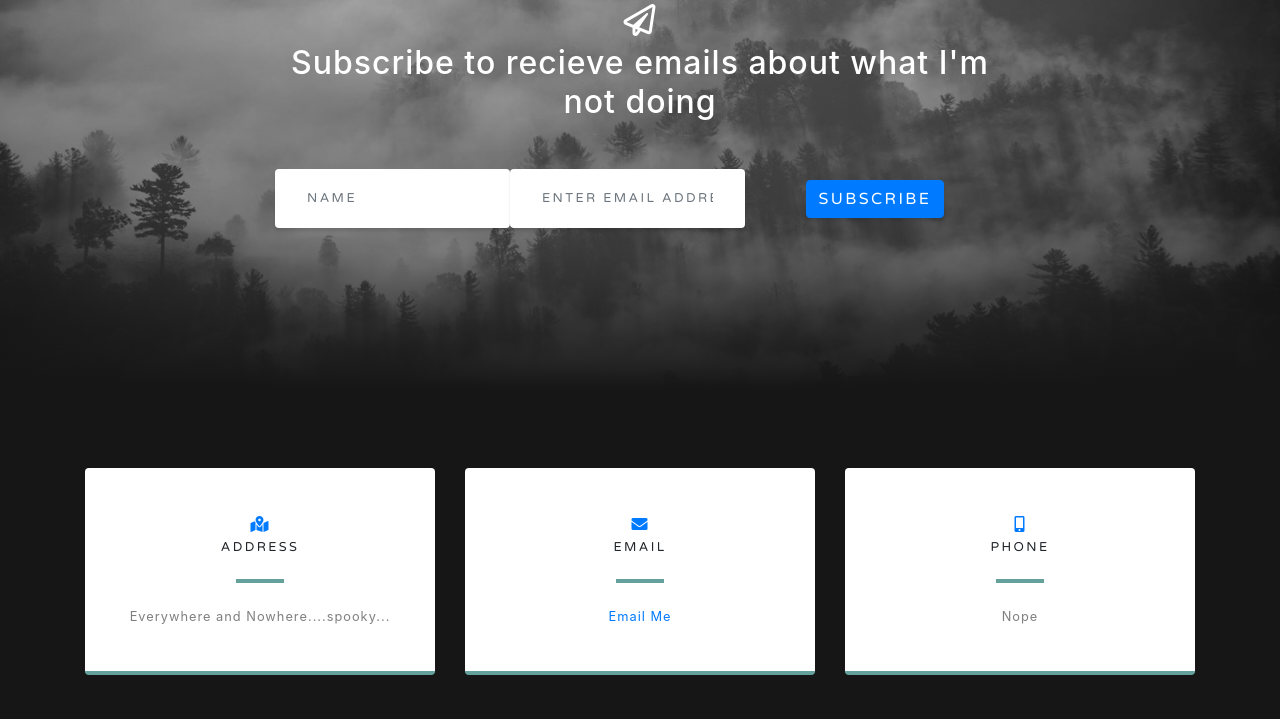
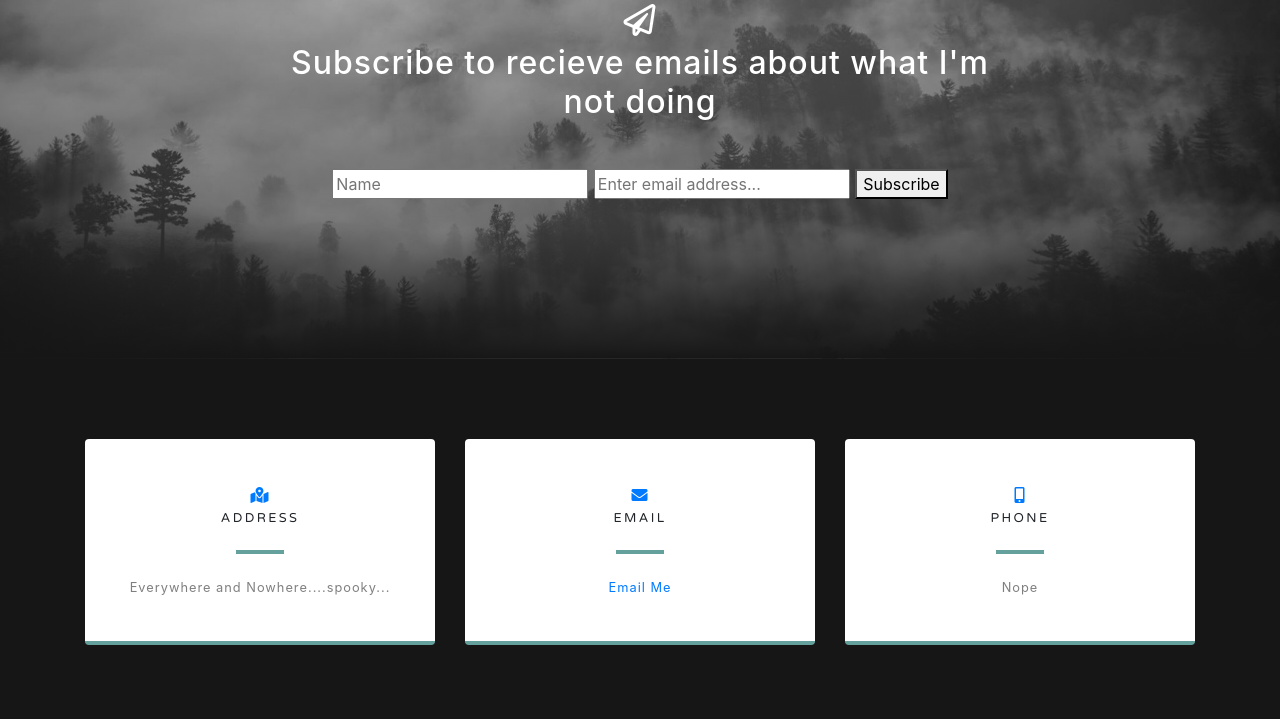
Before and after one commit to ekarlzen/ekarlzen.github.io, a website with bundled scripts: page index.html in a window 1280 px wide. Shown: the part 2862-3581 px from the top of the page. Built offline with nearby package versions, Linux system fonts and the light colour scheme.

Commit message:
Update index.html

```diff
--- a/index.html
+++ b/index.html
@@ -140,11 +140,11 @@
             <i class="far fa-paper-plane fa-2x mb-2 text-white"></i>
             <h2 class="text-white mb-5">Subscribe to recieve emails about what I'm not doing</h2>
 
-            <form class="form-inline d-flex" method="POST" action="https://formspree.io/ekarlzen4533@gmail.com">
+            <form method="POST" action="https://formspree.io/ekarlzen4533@gmail.com">
 
-			  <input type="text" name="name" class="form-control"id="inputName"placeholder="Name">
-              <input type="email" name="_replyto" class="form-control" id="inputEmail" placeholder="Enter email address...">
-              <button type="submit" class="btn btn-primary mx-auto">Subscribe</button>
+			  <input type="text" name="name" id="inputName"placeholder="Name">
+              <input type="email" name="_replyto" placeholder="Enter email address...">
+              <button type="submit">Subscribe</button>
 
             </form>
 
```
